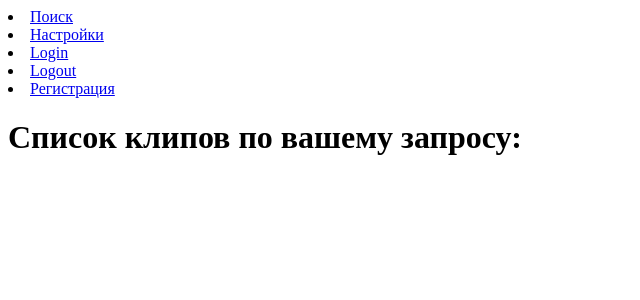
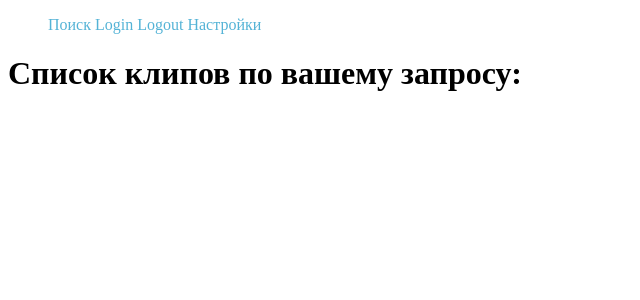
Before and after one commit to Michaelx123/Diplom, a Django app: template videohab/templates/search_results.html in a window 1280 px wide. Shown: the top 300 px of the page, without its empty margins (0-640 px from the left). Run offline with Django 4.2, Linux system fonts and the light colour scheme; the template is opened without the code that fills it, so the values that code supplies are empty.

Commit message:
Спринт 2

```diff
--- /dev/null
+++ b/videohab/static/css/styles.css
@@ -0,0 +1,22 @@
+.nav-item {
+  display: inline;
+  flex-direction: column;
+  padding-left: 0;
+  margin-bottom: 0;
+  list-style: none;
+}
+
+
+a.nav-link {
+  text-decoration: none;
+  box-shadow: inset 0 0 0 0 #54b3d6;
+  color: #54b3d6;
+  padding: 0 .25rem;
+  margin: 0 -.25rem;
+  transition: color .3s ease-in-out, box-shadow .3s ease-in-out
+  }
+
+a.nav-link:hover {
+  color: #fff;
+  box-shadow: inset 200px 0 0 0 #54b3d6;;
+  }
--- a/videohab/templates/default.html
+++ b/videohab/templates/default.html
@@ -3,13 +3,14 @@
 <head>
     <meta charset="UTF-8">
     <title>ВидеоХАБ</title>
+    {% load static %}
+    <link href="{% static 'css/styles.css' %}" rel="stylesheet" />
+    <link rel="shortcut icon" type="image/png" href="{% static "img/video96.png" %}">
 </head>
-<div class="default main-navigation-bar-collapse" id="navbar">
+<div class="nav-block" id="navbar">
+               <ul class="nav-list">
                    <li class="nav-item">
                        <a class="nav-link" href="/">Поиск</a>
-                   </li>
-                    <li class="nav-item">
-                       <a class="nav-link" href="/admin">Настройки</a>
                    </li>
                    <li class="nav-item">
                        <a class="nav-link" href="/accounts/login">Login</a>
@@ -17,11 +18,12 @@
                    <li class="nav-item">
                        <a class="nav-link" href="/accounts/logout">Logout</a>
                    </li>
+
                    <li class="nav-item">
-                       <a class="nav-link" href="/accounts/signup">Регистрация</a>
+                       <a class="nav-link" href="/admin">Настройки</a>
                    </li>
                </ul>
-           </div>
+</div>
 {% block content %}
 {% endblock content %}
 
--- a/videohab/videohab/settings.py
+++ b/videohab/videohab/settings.py
@@ -125,8 +125,6 @@ USE_TZ = True
 # Static files (CSS, JavaScript, Images)
 # https://docs.djangoproject.com/en/4.1/howto/static-files/
 
-STATIC_URL = 'static/'
-
 #LOGIN_URL = 'sign/login/'
 #LOGIN_URL = '/accounts/login/'
 #SITE_ID = 1
@@ -136,3 +134,5 @@ LOGIN_REDIRECT_URL = '/'
 # https://docs.djangoproject.com/en/4.1/ref/settings/#default-auto-field
 
 DEFAULT_AUTO_FIELD = 'django.db.models.BigAutoField'
+STATIC_URL = '/static/'
+STATICFILES_DIRS = [BASE_DIR / 'static']
```
Also changed, not shown: videohab/static/img/video96.png (added).
